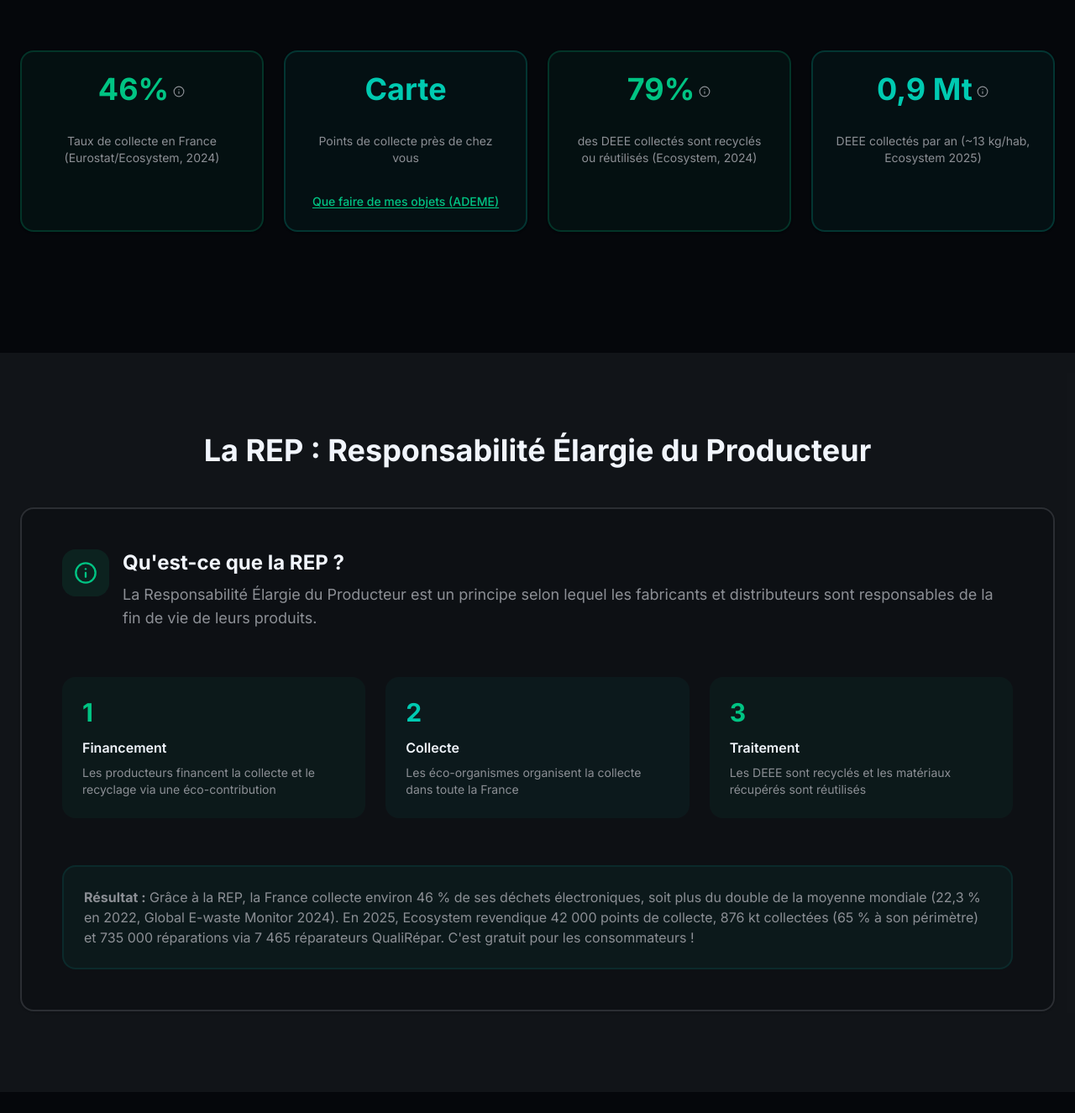
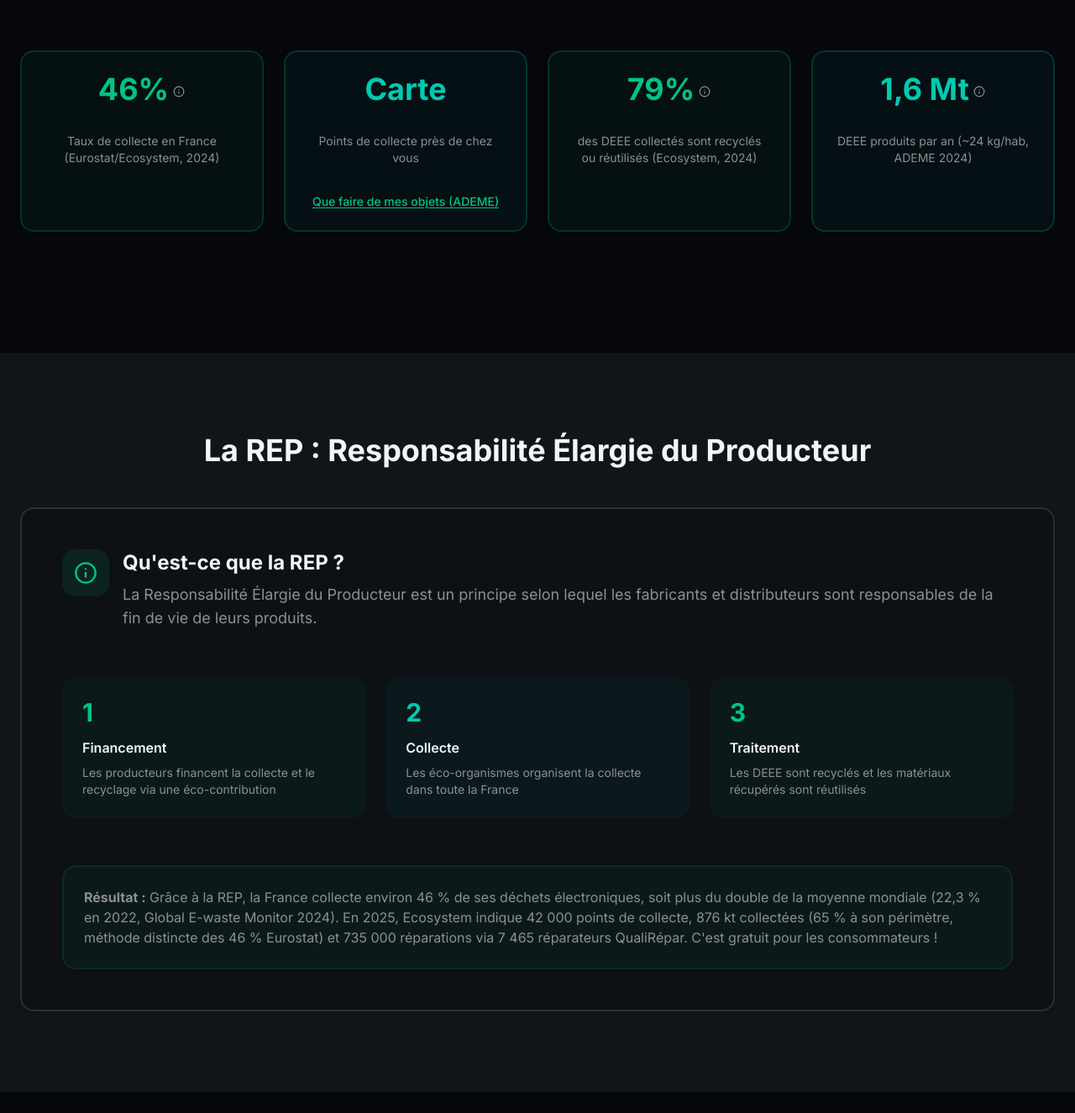
Before and after one commit to Hylst/le-green-it-en-clair, a Next.js app: page /greenit/recyclage in a window 1280 px wide. Shown: the part 573-1898 px from the top of the page at 84% size. Built offline with nearby package versions, Linux system fonts and the light colour scheme.

Commit message:
verification : corrige les defauts de la passe precedente

```diff
--- a/app/datacenters/page.tsx
+++ b/app/datacenters/page.tsx
@@ -620,7 +620,7 @@ export default function DatacentersPage() {
                 <div>
                   <h4 className="mb-2 font-semibold text-slate-900 dark:text-slate-100">OVHcloud (Roubaix)</h4>
                   <p className="mb-2 text-sm text-slate-700 dark:text-slate-300">
-                    Chiffres communiqués par OVHcloud : refroidissement par eau de pluie, PUE annoncé d'environ 1,09 et serveurs conçus en interne. Objectif de neutralité carbone 2025 : consultez le rapport RSE pour le résultat.
+                    Chiffres communiqués par OVHcloud : refroidissement par eau de pluie, PUE annoncé d'environ 1,09 et serveurs conçus en interne. Objectif affiché de neutralité carbone à horizon 2025 : le bilan est à vérifier dans son rapport RSE.
                   </p>
                   <div className="flex flex-wrap gap-2">
                     <span className="rounded-full bg-blue-600 px-3 py-1 text-xs font-medium text-white">PUE théorique ~1,09</span>
@@ -628,7 +628,7 @@ export default function DatacentersPage() {
                       Eau de pluie
                     </span>
                     <span className="rounded-full bg-blue-600 px-3 py-1 text-xs font-medium text-white">
-                      Objectif neutralité 2025
+                      Neutralité : objectif 2025 (à vérifier)
                     </span>
                   </div>
                 </div>
--- a/app/faq/page.tsx
+++ b/app/faq/page.tsx
@@ -59,7 +59,7 @@ const faqCategories = [
     questions: [
       {
         q: "Comment réduire la consommation électrique de mes appareils ?",
-        a: "Actions principales : 1) Éteindre complètement (pas juste en veille) la nuit et quand inutilisés, 2) Débrancher box internet la nuit (environ 26 kWh/an économisés (Arcep 2026), soit ~5 €/an), 3) Régler luminosité à 50% max, 4) Activer mode économie d'énergie, 5) Privilégier Wi-Fi à 4G/5G (environ 4 à 5 fois moins énergivore en streaming), 6) Utiliser multiprise avec interrupteur.",
+        a: "Actions principales : 1) Éteindre complètement (pas juste en veille) la nuit et quand inutilisés, 2) Débrancher box internet la nuit (environ 26 kWh/an économisés, soit ~5 €/an — Arcep 2026), 3) Régler luminosité à 50% max, 4) Activer mode économie d'énergie, 5) Privilégier Wi-Fi à 4G/5G (environ 4 à 5 fois moins énergivore en streaming), 6) Utiliser multiprise avec interrupteur.",
       },
       {
         q: "Le streaming vidéo pollue-t-il vraiment ?",
@@ -137,7 +137,7 @@ const faqCategories = [
       },
       {
         q: "Y a-t-il des aides financières pour la réparation ?",
-        a: "Oui, plusieurs dispositifs en France : 1) Bonus réparation : de 10 à 65 € selon l'appareil (25 € pour un smartphone), déduit par un réparateur labellisé QualiRépar, hors garantie (ADEME), 2) Fonds réparation via éco-organismes, 3) Aides locales (certaines régions/communes), 4) Aides locales selon les territoires. Consultez quefairedemesdechets.ademe.fr et longuevieauxobjets.gouv.fr pour les détails et la carte des bénéficiaires.",
+        a: "Oui, plusieurs dispositifs en France : 1) Bonus réparation : de 10 à 65 € selon l'appareil (25 € pour un smartphone), déduit par un réparateur labellisé QualiRépar, hors garantie (ADEME), 2) Fonds réparation via éco-organismes, 3) Aides locales (certaines régions/communes). Consultez quefairedemesdechets.ademe.fr et longuevieauxobjets.gouv.fr pour les détails et la carte des bénéficiaires.",
       },
     ],
   },
--- a/app/page.tsx
+++ b/app/page.tsx
@@ -58,7 +58,7 @@ export default function HomePage() {
               <SourceTooltip
                 className="ml-1"
                 source="ADEME, 2024"
-                calculation="≈ 24 kg produits par habitant × 68 M d'habitants ≈ 1,6 Mt/an ; collecte ≈ 13 kg/hab"
+                calculation="≈ 24 kg produits par habitant × 68 M d'habitants ≈ 1,6 Mt/an ; taux de collecte national ~46 % (Eurostat 2024)"
               />
               Découvrez comment agir pour un numérique plus responsable.
             </p>
--- a/app/problematiques/page.tsx
+++ b/app/problematiques/page.tsx
@@ -103,7 +103,7 @@ const mainProblems = [
       "Accumulation dans les décharges sauvages",
     ],
     data2025:
-      "En France, chaque habitant produit 24 kg de e-déchets par an, mais seulement 13 kg sont collectés pour recyclage.",
+      "En France, chaque habitant produit environ 24 kg de déchets électroniques par an, mais moins de la moitié sont collectés (~46 %, Eurostat 2024).",
   },
   {
     title: "Consommation énergétique croissante",
@@ -795,7 +795,7 @@ export default function ProblematiquesPage() {
               </BarChart>
             </ResponsiveContainer>
             <p className="mt-6 text-center text-sm text-slate-600">
-              La France collecte et recycle environ 46 % de ses e-déchets, en progrès mais encore loin des leaders
+              La France collecte environ 46 % de ses déchets électroniques, en progrès mais encore loin des leaders
               nordiques. Objectif européen : 65 % de collecte (directive DEEE).
             </p>
           </Card>
--- a/app/recyclage/page.tsx
+++ b/app/recyclage/page.tsx
@@ -233,10 +233,10 @@ export default function RecyclagePage() {
             </Card>
             <Card className="border-2 border-accent/20 bg-accent/5 p-6 text-center">
               <div className="mb-2 text-4xl font-bold text-accent">
-                0,9 Mt
-                <SourceTooltip className="ml-1 align-middle" source="Ecosystem, 2025" calculation="≈ 876 kt collectées en 2025, soit ~13 kg/hab, sur ~1,6 Mt produites (ADEME 2024)" />
+                1,6 Mt
+                <SourceTooltip className="ml-1 align-middle" source="ADEME, 2024" calculation="24 kg produits par habitant × 68 M ≈ 1,6 Mt/an ; environ 46 % collectés (Eurostat 2024)" />
               </div>
-              <p className="text-sm text-muted-foreground">DEEE collectés par an (~13 kg/hab, Ecosystem 2025)</p>
+              <p className="text-sm text-muted-foreground">DEEE produits par an (~24 kg/hab, ADEME 2024)</p>
             </Card>
           </div>
         </div>
@@ -288,8 +288,8 @@ export default function RecyclagePage() {
               <p className="text-muted-foreground">
                 <strong>Résultat :</strong> Grâce à la REP, la France collecte environ 46 % de ses déchets
                 électroniques, soit plus du double de la moyenne mondiale (22,3 % en 2022, Global E-waste Monitor
-                2024). En 2025, Ecosystem revendique 42 000 points de collecte, 876 kt collectées (65 % à son
-                périmètre) et 735 000 réparations via 7 465 réparateurs QualiRépar. C'est gratuit pour les
+                2024). En 2025, Ecosystem indique 42 000 points de collecte, 876 kt collectées (65 % à son
+                périmètre, méthode distincte des 46 % Eurostat) et 735 000 réparations via 7 465 réparateurs QualiRépar. C'est gratuit pour les
                 consommateurs !
               </p>
             </div>
--- a/app/reglementation/page.tsx
+++ b/app/reglementation/page.tsx
@@ -363,11 +363,11 @@ export default function ReglementationPage() {
                       </div>
                       <div className="bg-card p-3 rounded-lg border border-accent/20">
                         <div className="flex justify-between items-center mb-2">
-                          <span className="font-semibold text-card-foreground">Taux de recyclage</span>
-                          <Badge variant="outline" className="border-primary text-primary">85% minimum</Badge>
+                          <span className="font-semibold text-card-foreground">Taux de recyclage et valorisation</span>
+                          <Badge variant="outline" className="border-primary text-primary">80 % / 85 %</Badge>
                         </div>
                         <p className="text-sm text-muted-foreground">
-                          85% des DEEE collectés doivent être recyclés ou valorisés
+                          80 % des DEEE collectés recyclés et 85 % valorisés, selon les catégories (directive 2012/19/UE)
                         </p>
                       </div>
                       <div className="bg-card p-3 rounded-lg border border-accent/20">
--- a/app/sitemap-page/page.tsx
+++ b/app/sitemap-page/page.tsx
@@ -32,7 +32,7 @@ export default function SitemapPage() {
         { href: "/chiffres", label: "Chiffres & Données", description: "Statistiques et visualisations interactives" },
         { href: "/cas-pratiques", label: "Cas pratiques", description: "Études de cas détaillées par type d'appareil" },
         { href: "/mythes", label: "Mythes vs Réalités", description: "12 idées reçues passées au crible" },
-        { href: "/actualites", label: "Actualités", description: "Dossiers et annuaire de veille" },
+        { href: "/actualites", label: "Dossiers et veille", description: "Dossiers thématiques et annuaire de sources" },
         { href: "/faq", label: "FAQ", description: "Réponses aux questions fréquentes" },
       ],
     },
--- a/components/outils/sobriety-simulator.tsx
+++ b/components/outils/sobriety-simulator.tsx
@@ -127,10 +127,13 @@ export default function SobrietySimulator() {
                     <RadioGroupItem value="refurb" id="refurb" />
                     <Label htmlFor="refurb" className="cursor-pointer flex-1 text-gray-900 dark:text-gray-100">
                       J'achète reconditionné
-                      <span className="block text-sm text-green-600 dark:text-green-400">Impact : −75 %*</span>
+                      <span className="block text-sm text-green-600 dark:text-green-400">Impact : −75 % (*)</span>
                     </Label>
                   </div>
                 </RadioGroup>
+                <p className="mt-2 text-xs text-gray-600 dark:text-gray-400">
+                  (*) Achat reconditionné : impact du produit réduit d'environ 75 % par rapport au neuf (ADEME, 2022).
+                </p>
               </div>
 
               <div>
--- a/components/quiz-green-it-advanced.tsx
+++ b/components/quiz-green-it-advanced.tsx
@@ -179,7 +179,7 @@ const ALL_QUIZ_QUESTIONS: QuizQuestion[] = [
     options: ["5%", "15%", "22%", "85%"],
     correctAnswer: 2,
     explanation:
-      "22,3 % des déchets électroniques ont été documentés comme collectés et recyclés en 2022 (Global E-waste Monitor 2024). En France, ce taux atteint environ 45 %.",
+      "22,3 % des déchets électroniques ont été documentés comme collectés et recyclés en 2022 (Global E-waste Monitor 2024). En France, le taux de collecte atteint environ 46 % (Eurostat 2024).",
     source: "Global E-waste Monitor 2024, ONU",
     points: 20,
   },
```
Also changed, not shown: 1 other file (tests, documents, lock files or other folders).
